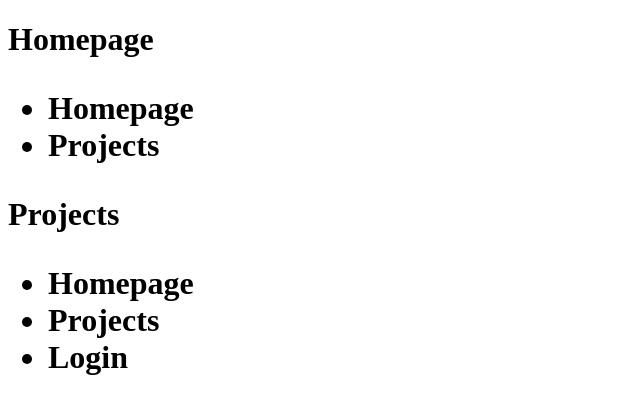
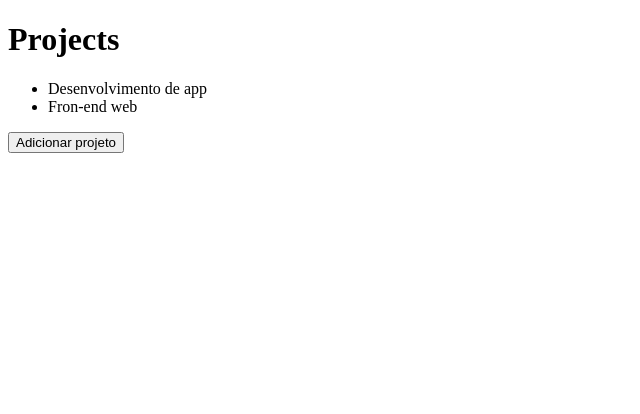
Before and after one commit to dariogondim/rocketseat-frontend, a React app: page / in a window 1280 px wide. Shown: the top 414 px of the page, without its empty margins (0-640 px from the left). Built offline with nearby package versions, Linux system fonts and the light colour scheme.

Commit message:
update until at lesson estado e imutabilidade

```diff
--- a/src/App.js
+++ b/src/App.js
@@ -1,4 +1,4 @@
-import React from 'react'
+import React, { useState } from 'react'
 
 import Header from './components/Header'
 
@@ -10,21 +10,26 @@
 tag vazia envolvendo os elementos
 */
 function App() {
+
+    const [projects, setProjects] = useState(['Desenvolvimento de app', 'Fron-end web'])
+
+
+    function handleAddProject() {
+        //projects.push(`Novo projeto ${Date.now()}`)
+
+        setProjects([...projects, `Novo projeto ${Date.now()}`])
+
+        console.log(projects)
+    }
+
     return (
         <>
-            <Header title="Homepage">
-                <ul>
-                    <li>Homepage</li>
-                    <li>Projects</li>
-                </ul>
-            </Header>
-            <Header title="Projects">
-                <ul>
-                    <li>Homepage</li>
-                    <li>Projects</li>
-                    <li>Login</li>
-                </ul>
-            </Header>
+            <Header title="Projects" />
+            <ul>
+                {projects.map(project => <li key={project}>{project}</li>)}
+            </ul>
+
+            <button type='button' onClick={handleAddProject}>Adicionar projeto</button>
         </>
     )
 }
--- a/src/components/Header.js
+++ b/src/components/Header.js
@@ -1,12 +1,12 @@
 import React from 'react'
 import { render } from 'react-dom'
 
-export default function Header({ title,children }) {
+export default function Header({ title }) {
+
     return (
         <header>
             <h1>
                 {title}
-                {children}
             </h1>
         </header>
     )
```
